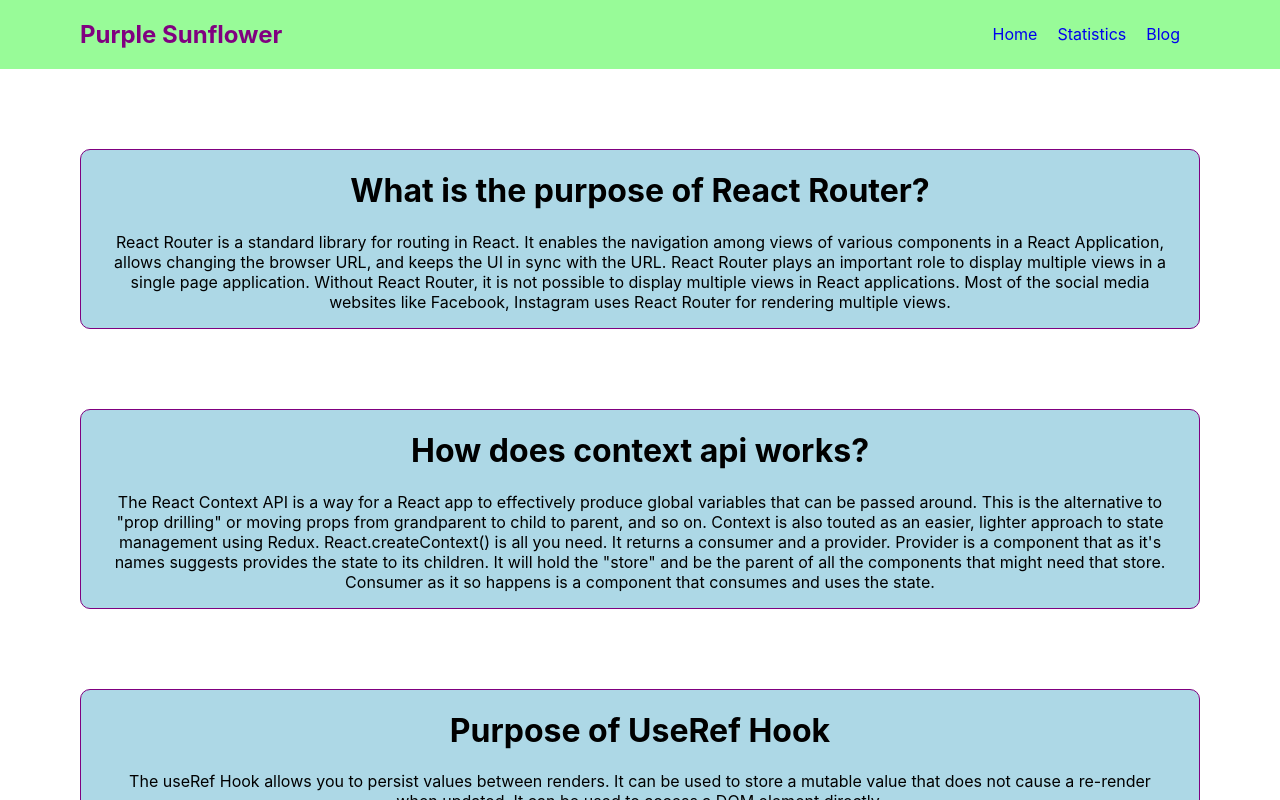
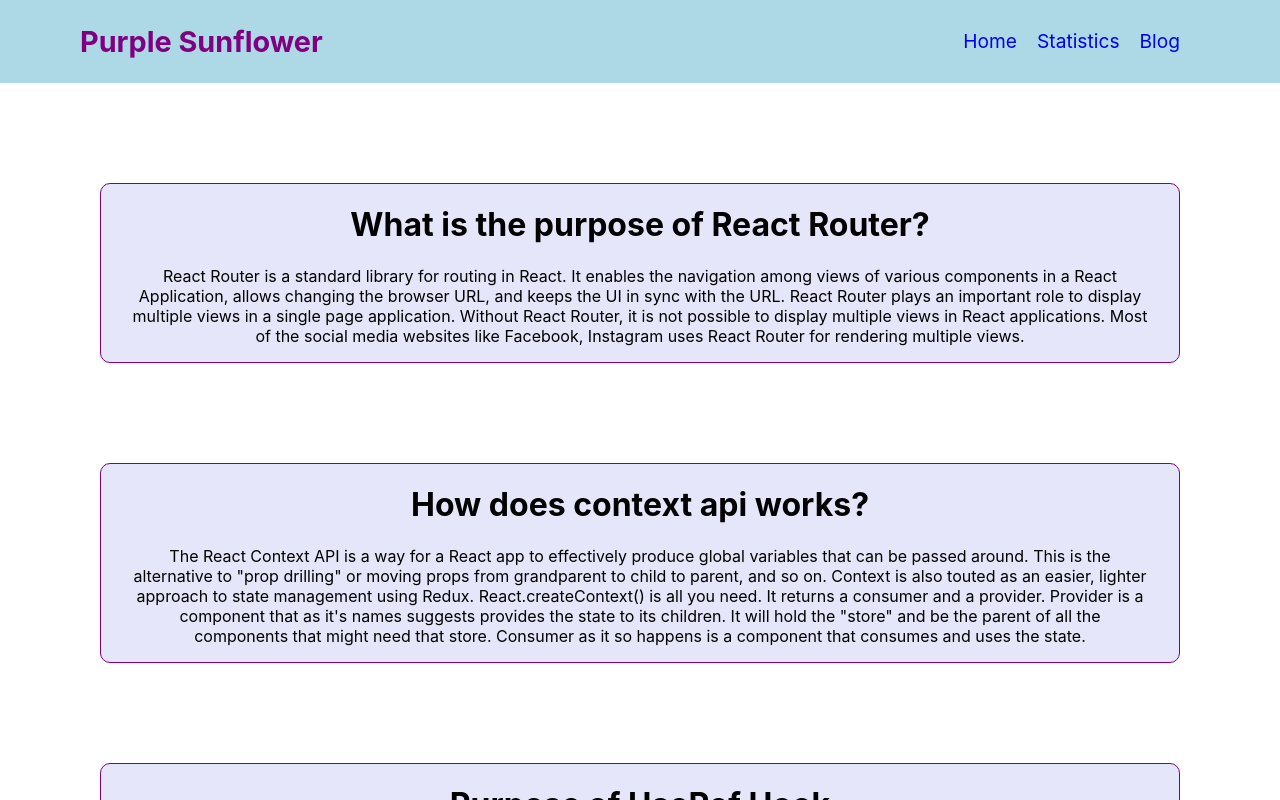
Before and after one commit to sadia136310/purple-sunflower, a React (Create React App) app: page /blog in a window 1280 px wide. Shown: the top 800 px of the page. Built offline with nearby package versions, Linux system fonts and the light colour scheme.

Commit message:
update the final code

```diff
--- a/src/App.js
+++ b/src/App.js
@@ -46,8 +46,6 @@ function App() {
     loader: async() => fetch('https://openapi.programming-hero.com/api/quiz'),
     element: <Statistics></Statistics>
   }
-
-
  ]
 
  },
--- a/src/components/Blog/Blog.css
+++ b/src/components/Blog/Blog.css
@@ -1,7 +1,7 @@
 .question-container{
     border: 1px solid purple;
-    margin: 80px;
-    background-color: lightblue;
+    margin: 100px;
+    background-color: lavender;
     border-radius: 10px;
 }
 .answer{
--- a/src/components/Header/Header.css
+++ b/src/components/Header/Header.css
@@ -1,10 +1,10 @@
 nav a{
     text-decoration: none;
     margin-right: 20px;
-
 }
 nav a:hover{
-    color: brown;
+    color: peru;
+
 }
 .header{
     display: flex;
@@ -12,12 +12,14 @@ nav a:hover{
     justify-content: space-between;
     padding-left: 80px;
     padding-right: 80px;
-    background-color: palegreen;
+    background-color: lightblue;
+    font-size: larger;
 
 }
 .purple{
     color: purple;
 }
+
 @media only screen and (max-width: 767px) {
     .header{
         padding-left: 30px;
```
